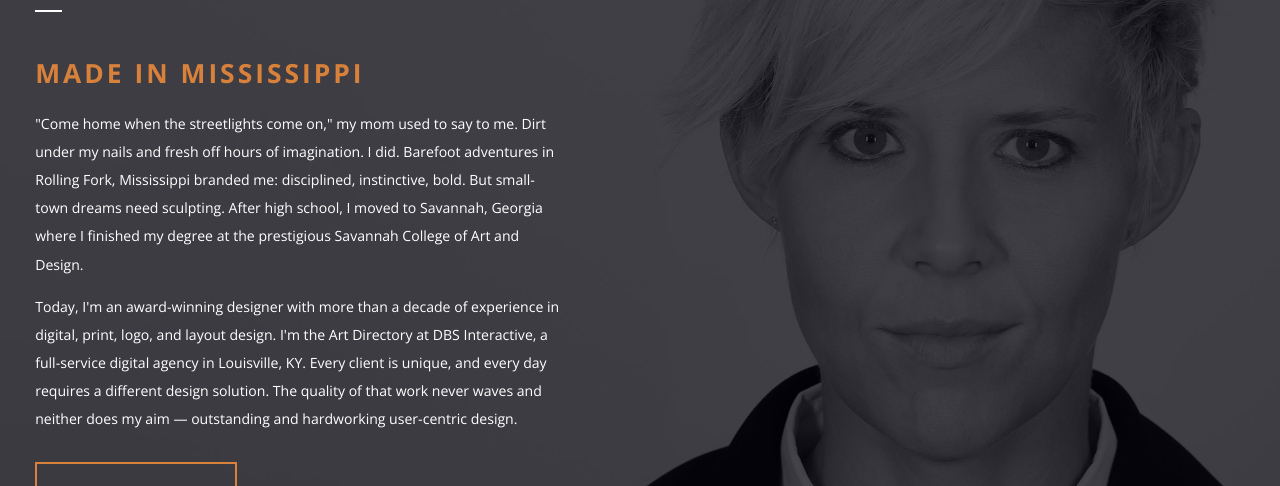
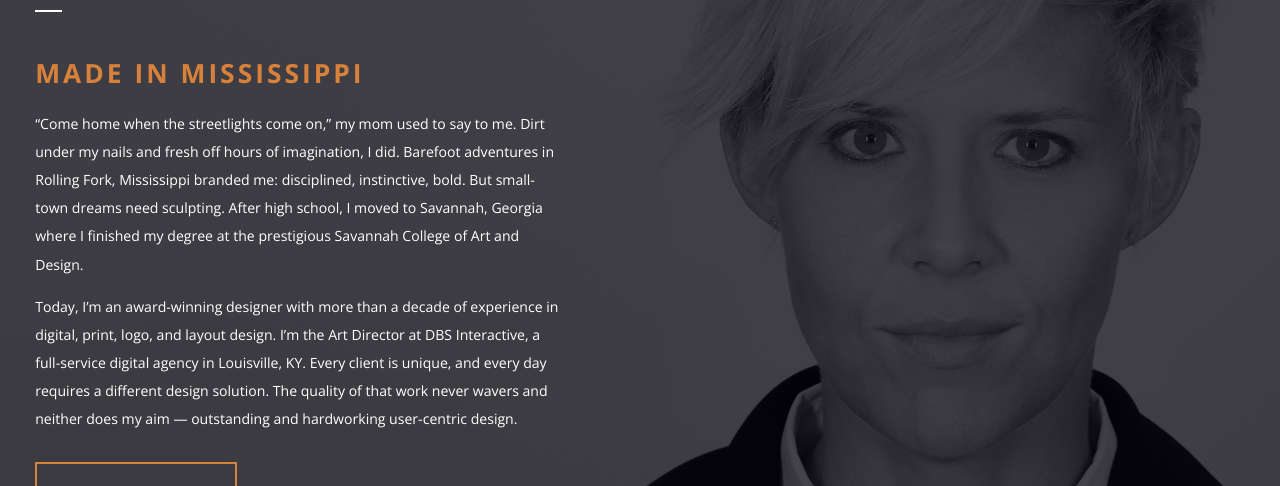
Before and after one commit to EmilyBlaineClark/emilyblaineclark.github.io, a Jekyll site: the page built from about.html, in a window 1280 px wide. Shown: the part 236-722 px from the top of the page. Built offline with Jekyll 4.4.1, drawn with Linux system fonts in a browser that asks for light colours; nearby versions of some CDN libraries.

Commit message:
Update about.html

```diff
--- a/about.html
+++ b/about.html
@@ -11,8 +11,8 @@ title: about
       <div class="page-content">
         <h1 class="page-title">About</h1>
         <h2 class="subtitle">Made In Mississippi</h2>
-        <p>"Come home when the streetlights come on," my mom used to say to me. Dirt under my nails and fresh off hours of imagination. I did. Barefoot adventures in Rolling Fork, Mississippi branded me: disciplined, instinctive, bold. But small-town dreams need sculpting. After high school, I moved to Savannah, Georgia where I finished my degree at the prestigious Savannah College of Art and Design.</p>
-        <p>Today, I'm an award-winning designer with more than a decade of experience in digital, print, logo, and layout design. I'm the Art Directory at DBS Interactive, a full-service digital agency in Louisville, KY. Every client is unique, and every day requires a different design solution. The quality of that work never waves and neither does my aim — outstanding and hardworking user-centric design.</p>
+        <p>“Come home when the streetlights come on,” my mom used to say to me. Dirt under my nails and fresh off hours of imagination, I did. Barefoot adventures in Rolling Fork, Mississippi branded me: disciplined, instinctive, bold. But small-town dreams need sculpting. After high school, I moved to Savannah, Georgia where I finished my degree at the prestigious Savannah College of Art and Design.</p>
+        <p>Today, I’m an award-winning designer with more than a decade of experience in digital, print, logo, and layout design. I’m the Art Director at DBS Interactive, a full-service digital agency in Louisville, KY. Every client is unique, and every day requires a different design solution. The quality of that work never wavers and neither does my aim — outstanding and hardworking user-centric design.</p>
         <a href="{{ '/contact' | prepend: site.baseurl }}" class="btn">Get In Touch</a>
         <a href="{{ '/work' | prepend: site.baseurl }}">View Work</a>
       </div>
```
